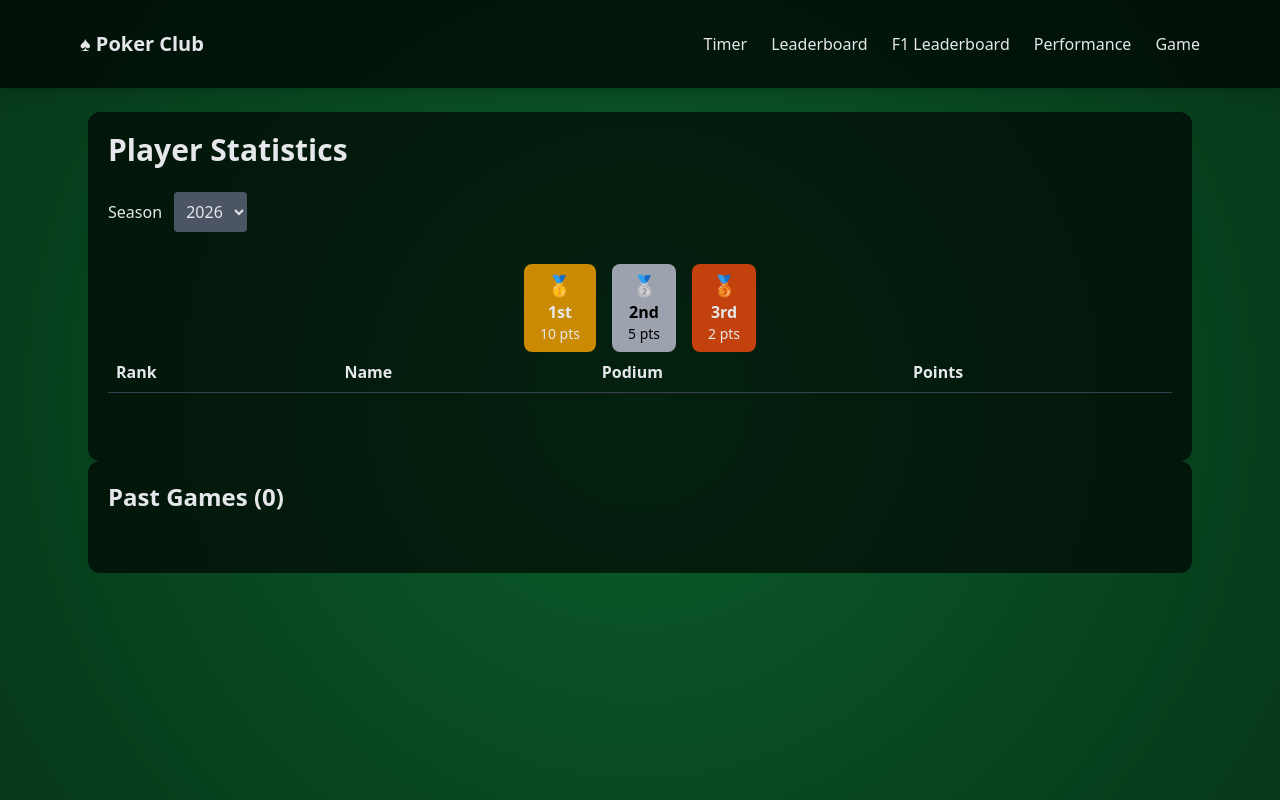
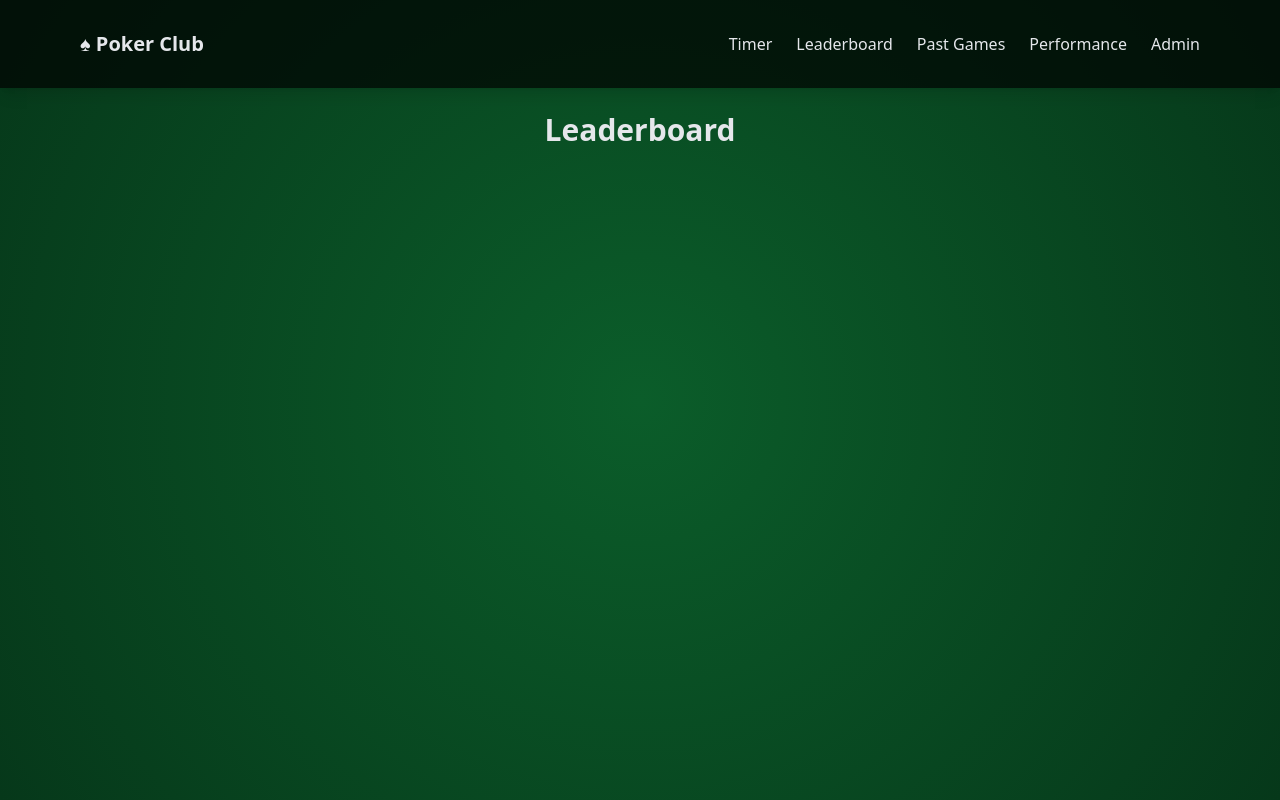
Before and after one commit to sohflp/fastapi-poker, a FastAPI app: page /leaderboard in a window 1280 px wide. Run offline with FastAPI, Linux system fonts and the light colour scheme; lists and menus that the app fills with data are empty; some libraries are stand-ins or nearby versions.

Commit message:
Update leaderboard and game results

```diff
--- a/app/templates/layout.html
+++ b/app/templates/layout.html
@@ -30,9 +30,9 @@
             <div class="hidden md:flex space-x-6">
                 <a href="/timer" class="hover:text-white">Timer</a>
                 <a href="/leaderboard" class="hover:text-white">Leaderboard</a>
-                <a href="/f1leaderboard" class="hover:text-white">F1 Leaderboard</a>
+                <a href="/games" class="hover:text-white">Past Games</a>
                 <a href="/performance" class="hover:text-white">Performance</a>
-                <a href="/admin" class="hover:text-white">Game</a>
+                <a href="/admin" class="hover:text-white">Admin</a>
             </div>
 
             <!-- Mobile button -->
@@ -47,9 +47,9 @@
         <div id="mobileMenu" class="hidden flex-col pb-4 space-y-2 md:hidden">
             <a href="/timer" class="block">Timer</a>
             <a href="/leaderboard" class="block">Leaderboard</a>
-            <a href="/f1leaderboard" class="block">F1 Leaderboard</a>
+            <a href="/games" class="block">Past Games</a>
             <a href="/performance" class="block">Performance</a>
-            <a href="/admin" class="block">Game</a>
+            <a href="/admin" class="block">Admin</a>
         </div>
 
     </div>
@@ -63,10 +63,10 @@
 </div>
 
 <script>
-function toggleMenu(){
-    let menu=document.getElementById("mobileMenu")
-    menu.classList.toggle("hidden")
-}
+    function toggleMenu(){
+        let menu=document.getElementById("mobileMenu")
+        menu.classList.toggle("hidden")
+    }
 </script>
 
 </body>
--- a/app/templates/reports/leaderboard.html
+++ b/app/templates/reports/leaderboard.html
@@ -2,154 +2,105 @@
 
 {% block content %}
 
-<div class="table-card">
+<h1 class="text-2xl md:text-3xl font-bold mb-6 text-center">
+    Leaderboard
+</h1>
 
-    <h1 class="text-3xl font-bold mb-6">Player Statistics</h1>
+<div class="space-y-3">
 
-    <!-- FILTER -->
-    <div class="mb-8">
-        <label class="mb-2 mr-2">Season</label>
-        <select class="bg-gray-600 p-2 rounded" onchange="filterStats(this.value)">
-            <option value="2026">2026</option>
-        </select>
+    {% for p in results %}
+
+    <div class="bg-gray-900 rounded-xl overflow-hidden">
+
+        <!-- HEADER -->
+        <div onclick="toggleAccordion({{ loop.index }})"
+            class="flex justify-between items-center p-4 cursor-pointer hover:bg-gray-800">
+
+            <!-- LEFT: Rank + Name -->
+            <div class="flex items-center gap-3">
+
+                <div class="text-xl">
+                    {{ loop.index }}
+                </div>
+
+                <div class="font-semibold text-lg">
+                    {{ p.name }}
+                </div>
+
+            </div>
+
+            <!-- RIGHT: Points + Wins -->
+            <div class="text-right">
+
+                <div class="text-lg font-bold text-yellow-400">
+                    {{ p.points }} pts
+                </div>
+
+                <div class="text-sm text-gray-400">
+                    {% if p.wins > 0 %}
+                    🏆 {{ p.wins }} win(s)
+                    {% else %}
+                    &nbsp;
+                    {% endif %}
+                </div>
+
+            </div>
+
+        </div>
+
+        <!-- BODY -->
+        <div id="accordion-{{ loop.index }}" class="hidden border-t border-gray-700 p-4 text-sm">
+
+            <div class="grid grid-cols-2 gap-4 text-center">
+
+                <div>
+                    <div class="text-gray-400">Games</div>
+                    <div class="font-bold text-lg">{{ p.games }}</div>
+                </div>
+
+                <div>
+                    <div class="text-gray-400">Wins</div>
+                    <div class="font-bold text-lg">{{ p.wins }}</div>
+                </div>
+
+            </div>
+
+            <!-- Positions Breakdown -->
+            <div class="mt-4">
+
+                <div class="text-gray-400 mb-2 text-center">
+                    Positions
+                </div>
+
+                <div class="grid grid-cols-3 gap-2 text-center">
+
+                    {% for pos in range(1,7) %}
+
+                    <div class="bg-gray-800 rounded p-2">
+                        <div class="text-xs text-gray-400">{{ pos }}º place</div>
+                        <div class="font-bold">
+                            {{ p.positions.get(pos, 0) }}
+                        </div>
+                    </div>
+
+                    {% endfor %}
+
+                </div>
+
+            </div>
+
+        </div>
+
     </div>
 
-    <!-- LEGEND -->
-    <div class="flex justify-center gap-4 text-center">
-        {% if f1_mode %}
-        <table class="mx-auto border">
-            <tr class="font-bold">
-                <td class="px-4">🥇 1st</td>
-                <td class="px-4">🥈 2nd</td>
-                <td class="px-4">🥉 3rd</td>
-                <td class="px-4">4️⃣ 4th</td>
-                <td class="px-4">5️⃣ 5th</td>
-                <td class="px-4">6️⃣ 6th</td>
-            </tr>
-
-            <tr>
-                <td>10 pts</td>
-                <td>6 pts</td>
-                <td>4 pts</td>
-                <td>3 pts</td>
-                <td>2 pts</td>
-                <td>1 pts</td>
-            </tr>
-        </table>
-        {% else %}
-        <div class="bg-yellow-600 px-4 py-2 rounded-lg">
-            <div class="text-xl">🥇</div>
-            <div class="font-bold">1st</div>
-            <div class="text-sm">10 pts</div>
-        </div>
-
-        <div class="bg-gray-400 px-4 py-2 rounded-lg text-black">
-            <div class="text-xl">🥈</div>
-            <div class="font-bold">2nd</div>
-            <div class="text-sm">5 pts</div>
-        </div>
-
-        <div class="bg-orange-700 px-4 py-2 rounded-lg">
-            <div class="text-xl">🥉</div>
-            <div class="font-bold">3rd</div>
-            <div class="text-sm">2 pts</div>
-        </div>
-        {% endif %}
-    </div>
-
-    <!-- MAIN PLAYER TABLE -->
-    <table class="w-full mb-12">
-        <thead class="border-b border-gray-700">
-            <tr>
-                <th class="p-2 text-left">Rank</th>
-                <th class="p-2 text-left">Name</th>
-                <th class="p-2 text-left">Podium</th>
-                <th class="p-2 text-left">Points</th>
-            </tr>
-        </thead>
-
-        <tbody>
-            {% for player in leaderboard %}
-            <tr class="border-b border-gray-800">
-
-                <td class="p-2">{{ player.rank }}</td>
-                <td class="p-2">{{ player.name }}</td>
-                <td class="p-2">{{ player.podium }}</td>
-                <td class="p-2">{{ player.total_points }}</td>
-
-            </tr>
-            {% endfor %}
-        </tbody>
-    </table>
-
-</div>
-
-<!-- GAME HISTORY CAROUSEL -->
-<div class="table-card">
-
-    <h2 class="text-2xl font-bold mb-6">Past Games ({{ game_results | count }})</h2>
-
-    <div class="flex overflow-x-auto space-x-6 pb-4">
-        {% for g in game_results %}
-        <div class="min-w-[450px] bg-black bg-opacity-60 rounded p-4">
-
-            <h3 class="text-lg font-bold mb-2">
-                {{ g.game.date | format_datetime }}
-            </h3>
-
-            <p class="text-sm mb-4">
-                Total Pot: <span class="text-green-400">${{ g.results | sum(attribute="winnings") }}</span>
-            </p>
-
-            <table class="w-full text-sm">
-                <thead class="border-b border-gray-700">
-                    <tr>
-                        <th class="p-1 text-left">Rank</th>
-                        <th class="p-1 text-left">Name</th>
-                        <th class="p-1 text-left">Re-buys</th>
-                        <th class="p-1 text-left">Add-ons</th>
-                        <th class="p-1 text-left">Prize</th>
-                    </tr>
-                </thead>
-
-                <tbody>
-                    {% for r in g.results %}
-                    <tr class="border-b border-gray-800">
-
-                        <td class="p-1">{{ r.position }}</td>
-
-                        <td class="p-1">
-                            {{ r.name }}
-                        </td>
-
-                        <td class="p-1">{{ r.rebuys }}</td>
-
-                        <td class="p-1">{{ r.addons }}</td>
-
-                        {% if r.winnings > 0 %}
-                        <td class="p-1 text-green-400">
-                        {% else %}
-                        <td class="p-1">
-                        {% endif %}
-
-                            ${{ r.winnings }}
-                        </td>
-
-                    </tr>
-                    {% endfor %}
-                </tbody>
-            </table>
-
-        </div>
-        {% endfor %}
-    </div>
+    {% endfor %}
 
 </div>
 
 <script>
-    function filterStats(period) {
-        // later you can redirect to backend filtering
-        window.location = "/leaderboard?period=" + period
+    function toggleAccordion(index) {
+        const el = document.getElementById("accordion-" + index)
+        el.classList.toggle("hidden")
     }
 </script>
 
```
Also changed, not shown: app/routers/reports.py (+78 -60 lines), app/services/sql.py (+0 -79 lines), app/templates/reports/games.html (added, +64 -0 lines).
